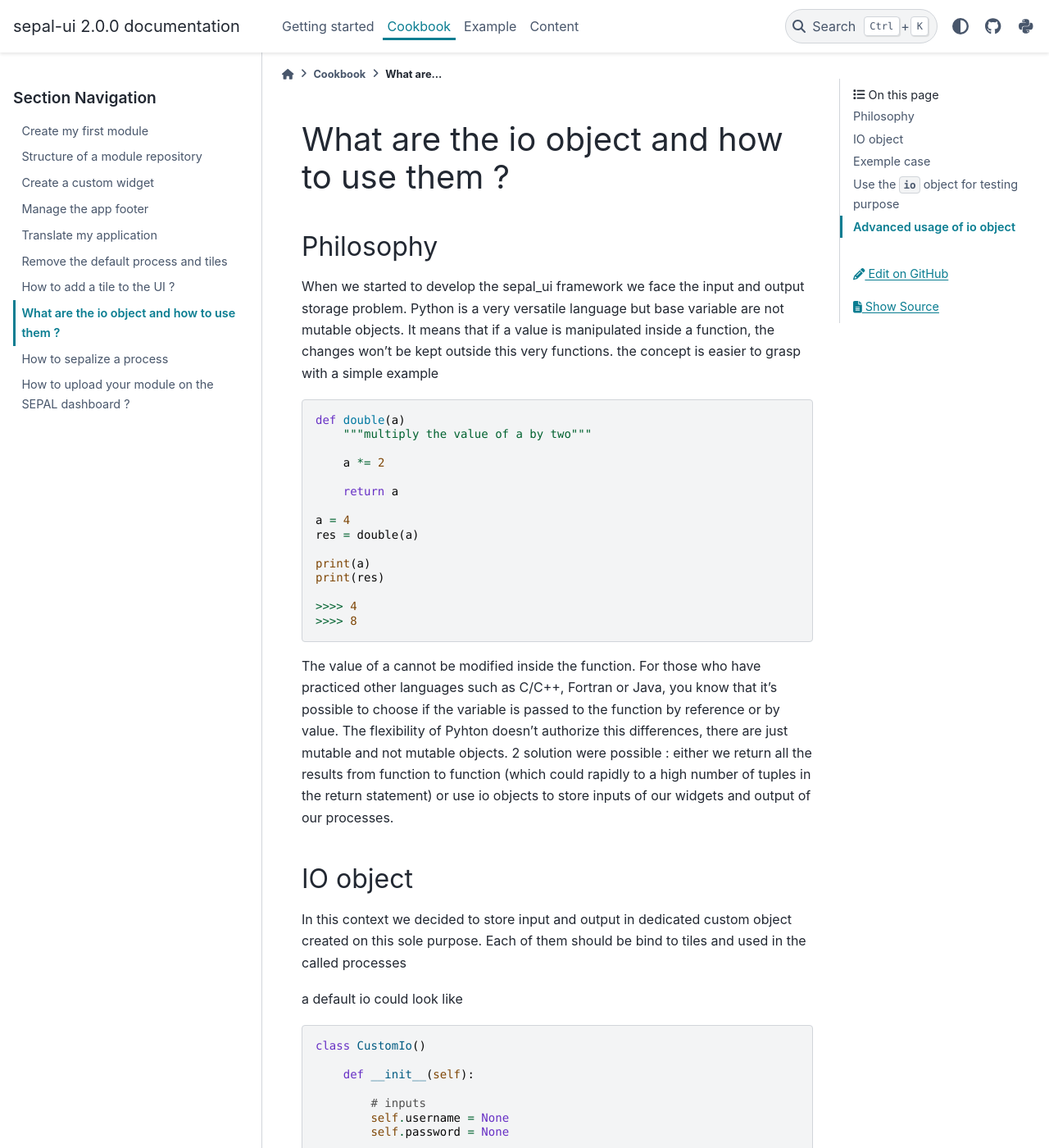
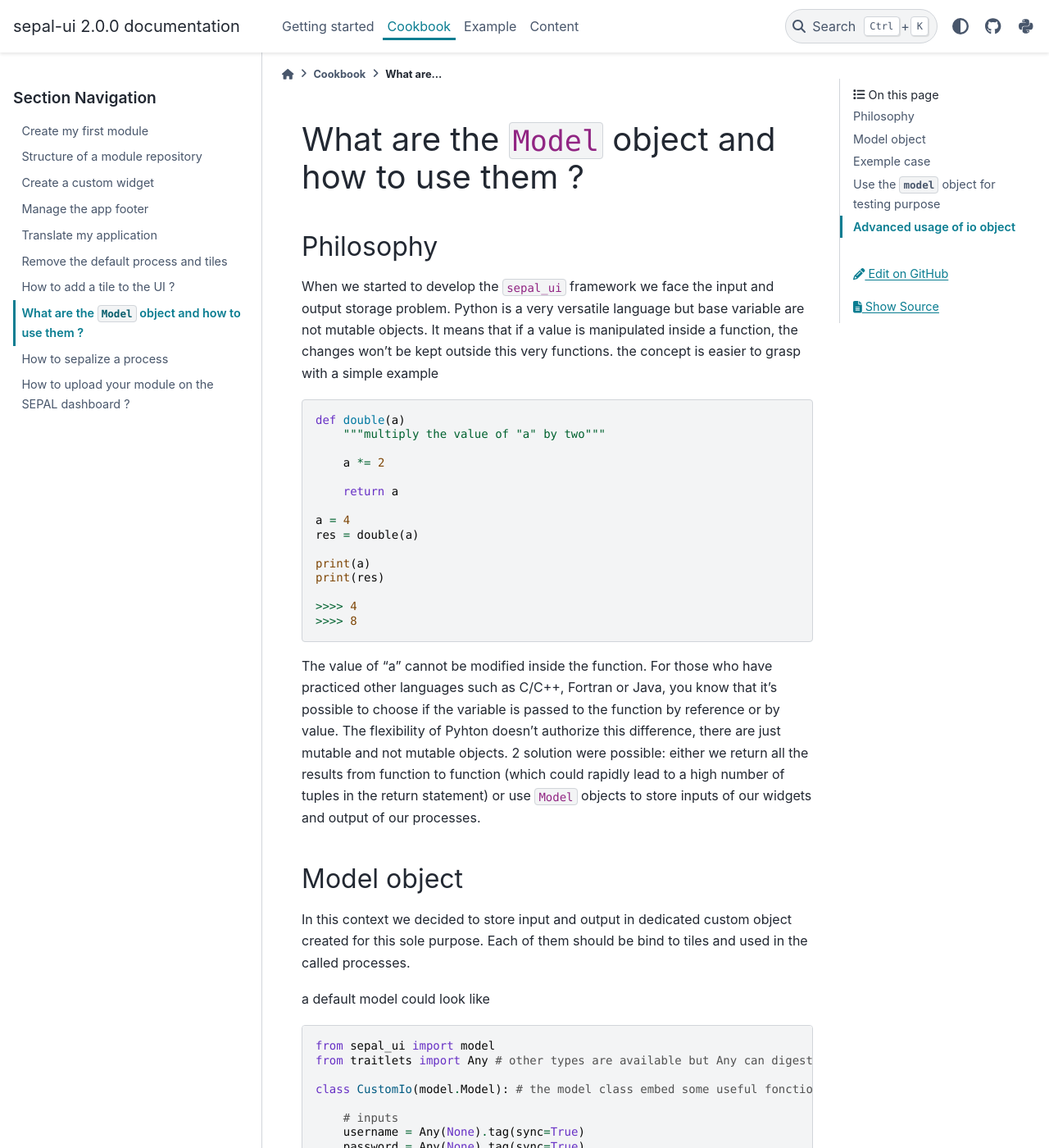
Before and after one commit to openforis/sepal_ui, a Sphinx documentation site: the page built from docs/source/tutorials/io-design.rst, in a window 1280 px wide and 1400 px high. Shown: the whole window at 82% size. Built offline with Sphinx 7.4.7 and the PyData theme 0.15.4, drawn with Linux system fonts in a browser that asks for light colours; the version number is read from the project's files by our own code; some of the changed text lies outside the part shown.

Commit message:
update doc to v2.0.0 mainly removing all mentions of io

```diff
--- a/docs/source/tutorials/io-design.rst
+++ b/docs/source/tutorials/io-design.rst
@@ -1,16 +1,16 @@
-What are the io object and how to use them ?
-============================================
+What are the :code:`Model` object and how to use them ?
+=======================================================
 
 Philosophy
 ----------
 
-When we started to develop the sepal_ui framework we face the input and output storage problem. Python is a very versatile language but base variable are not mutable objects. It means that if a value is manipulated inside a function, the changes won't be kept outside this very functions.
+When we started to develop the :code:`sepal_ui` framework we face the input and output storage problem. Python is a very versatile language but base variable are not mutable objects. It means that if a value is manipulated inside a function, the changes won't be kept outside this very functions.
 the concept is easier to grasp with a simple example
 
 .. code-block:: python
 
     def double(a)
-        """multiply the value of a by two"""
+        """multiply the value of "a" by two"""
 
         a *= 2
 
@@ -25,31 +25,32 @@ the concept is easier to grasp with a simple example
     >>>> 4
     >>>> 8
 
-The value of a cannot be modified inside the function.
+The value of "a" cannot be modified inside the function.
 For those who have practiced other languages such as C/C++, Fortran or Java, you know that it's possible to choose if the variable is passed to the function by reference or by value.
-The flexibility of Pyhton doesn't authorize this differences, there are just mutable and not mutable objects.
-2 solution were possible : either we return all the results from function to function (which could rapidly to a high number of tuples in the return statement) or use io objects to store inputs of our widgets and output of our processes.
+The flexibility of Pyhton doesn't authorize this difference, there are just mutable and not mutable objects.
+2 solution were possible: either we return all the results from function to function (which could rapidly lead to a high number of tuples in the return statement) or use :code:`Model` objects to store inputs of our widgets and output of our processes.
 
-IO object
----------
+Model object
+------------
 
-In this context we decided to store input and output in dedicated custom object created on this sole purpose.
-Each of them should be bind to tiles and used in the called processes
+In this context we decided to store input and output in dedicated custom object created for this sole purpose.
+Each of them should be bind to tiles and used in the called processes.
 
-a default io could look like
+a default model could look like
 
 .. code-block:: python
 
-    class CustomIo()
+    from sepal_ui import model
+    from traitlets import Any # other types are available but Any can digest anything
 
-        def __init__(self):
+    class CustomIo(model.Model): # the model class embed some useful fonction as 'export', 'import' and 'bind'
 
-            # inputs
-            self.username = None
-            self.password = None
+        # inputs
+        username = Any(None).tag(sync=True)
+        password = Any(None).tag(sync=True)
 
-            # output
-            self.connection_url
+        # output
+        connection_url = Any(None).tag(sync=True)
 
 
 And that's all !
@@ -57,19 +58,25 @@ And that's all !
 Exemple case
 ------------
 
-We will here describe a complete example of the usage of an io.
+We will here describe a complete example of the usage of a model.
 
-in a io component, I create my custom io
+in a model component, I create my custom :code:`Model`.
 
 .. code-block:: python
 
-    # component/io/my_io.py
+    # component/io/my_model.py
 
-    class MyIo()
+    from sepal_ui import model
+    from traitlets import Any
+
+    class MyModel(model.Model)
+
+        input = Any(None).tag(sync=True)
+        output = Any(None).tag(sync=True)
 
         def __init__(self, default_value = None):
+
             self.input = default_value
-            self.output = None
 
 I will also create a dummy script to use in my tile
 
@@ -77,13 +84,13 @@ I will also create a dummy script to use in my tile
 
     # component/scripts/double.py
 
-    def double(io):
+    def double(model):
 
-        return io.input * 2
+        return model.input * 2
 
-Now I can create a custom tile that will use the :code:`io` object as an input storage (linking :code:`io.input` to a slider).
-This :code:`io` will then be used in the :code:`_on_click` method of my tile.
-This function will modify the value of the :code:`io.output` attribute.
+Now I can create a custom tile that will use the :code:`MyModel` object as an input storage (linking :code:`my_model.input` to a slider).
+This :code:`MyModel` will then be used in the :code:`_on_click` method of my tile.
+This function will modify the value of the :code:`my_model.output` trait.
 
 .. code-block:: python
 
@@ -91,46 +98,44 @@ This function will modify the value of the :code:`io.output` attribute.
 
     import ipyvuetify as v
     from sepal_ui import sepalwidgets as sw
+    from sepal_ui.scripts.utils import loading_button
 
     from component.scripts import *
 
     class MyTile(sw.Tile):
 
-        def __init__(self, io, **kwargs):
+        def __init__(self, model, **kwargs):
 
-            self.io = io # save the io as an attribute of the tile
             self.slider = v.Slider()
-            self.output = sw.Alert().bind(self.slider, self.io, 'input')
-            self.btn = sw.Btn()
+            self.model = model.bind(self.slider, 'input') # save the model as an attribute of the tile
 
-            super()._init__('my_tile', 'Tile title', [self.slider], self.btn, self.output)
+            super()._init__('my_tile', 'Tile title', [self.slider], sw.Btn(), sw.Alert())
 
             self.btn.on_event('click', self._on_click)
 
+        @loading_button()
         def _on_click(self, widget, data, event):
 
-            widget.toggle_loading()
-            self.output = io.double(io)
-            widget.toggle_loading()
+            self.model.output = io.double(io)
 
             return
 
-Now let's test our code in situation. W'll gather everything in a partial layout and see how the io object is changed persistently by the tile function
+Now let's test our code in situation. W'll gather everything in a partial layout and see how the model object is changed persistently by the tile function
 
 .. code-block:: python
 
     # double_ui.ipynb
 
-    from component import io
+    from component import model
     from component import tile
 
-    my_io = MyIo(default_value = 5)
-    my_tile = MyTile(my_io)
+    my_model = MyModel(default_value = 5)
+    my_tile = MyTile(my_model)
 
-    # fake the bahviour of the btn
-    my_tile.btn.fire_event('click')
+    # fake the behaviour of the btn
+    my_tile.btn.fire_event('click', None)
 
-    print(my_io.__dict__)
+    print(my_model.__dict__['_trait_values'])
 
     >>>
     {
@@ -140,26 +145,26 @@ Now let's test our code in situation. W'll gather everything in a partial layout
 
 The output have been persistently modified and can be used in other tiles in the final process built in :code:`ui.ipynb` or :code:`no_ui.ipynb`
 
-Use the :code:`io` object for testing purpose
----------------------------------------------
+Use the :code:`model` object for testing purpose
+------------------------------------------------
 
 When a new tile is created it can be bothering to launch the full app to gather all the information that we need to test our new component.
-A good practice is to use fake io object in the partial ui files to reproduce the output of a previous step.
+A good practice is to use faked model object in the partial ui files to reproduce the output of a previous step.
 
-let's assume that you process require 2 io object, a custom one and the :code:`aoi_io` object coming from the :code:`aoi_ui.ipynb`.
+let's assume that you process require 2 model object, a custom one and the :code:`aoi_model` object coming from the :code:`aoi_ui.ipynb`.
 
 .. code-block:: python
 
     # my_ui.ipynb
 
-    from component import io
+    from component import model
     from component import tile
 
-    my_io = MyIo()
-    my_tile = MyTile(my_io, aoi_io)
+    my_model = MyModel()
+    my_tile = MyTile(my_model, aoi_tile.view.model)
 
-Then to test your partial UI, you need a set :code:`aoi_io` object with a asset_id value.
-In its current state, your notebook will raise an error as :code:`aoi_io` is not set.
+Then to test your partial UI, you need a set :code:`aoi_tile` object with a asset_id value.
+In its current state, your notebook will raise an error as :code:`aoi_tile.view.model` is not set.
 You can add it in a debugging cell at the very beginning of the :code:`my_ui.ipynb`.
 
 .. code-block:: python
@@ -167,9 +172,9 @@ You can add it in a debugging cell at the very beginning of the :code:`my_ui.ipy
     # my_ui.ipynb
 
     # for debug only
-    from sepal_ui import aoi_io
+    from sepal_ui import aoi
 
-    aoi_io = aoi.AoiIo(default_asset = 'users/yourself/anAsset')
+    aoi_tile = aoi.Aoitile(asset = 'users/yourself/anAsset')
 
 Now you have a perfectly working stand-alone notebook to test your process
 
@@ -182,30 +187,36 @@ Now you have a perfectly working stand-alone notebook to test your process
 Advanced usage of io object
 ---------------------------
 
-io objects are Python objects so they can also embed specific methods to help you build a better app.
+model objects are Python objects so they can also embed specific methods to help you build a better app.
 
-In this framework the AOI selection is hard-coded in the :code:`AoiIo` object and the :code:`AoiTile` object.
-If you look at the documentation of the lib you'll see that :code:`AoiIo` has a lot of embedded useful method that you can call anywhere.
-with the :code:`AoiIo.get_aoi_ee` method, you can get the AOI corresponding ee object as a variable.
+In this framework the AOI selection is hard-coded in the :code:`AoiIModel` object and the :code:`AoiView` object.
+If you look at the documentation of the lib you'll see that :code:`AoiModel` has a lot of embedded useful method that you can call anywhere.
+e.g: with the :code:`AoiIo.total_bounds` method, you can get the AOI bounding box coordnates.
 
 .. code-block:: python
 
     from sepal_ui import aoi
-    aoi_io = aoi.AoiIo(default_asset = 'users/yourself/anAsset')
-    ee_object = aoi_io.get_aoi_ee()
+    aoi_model = aoi.AoiModel(asset = 'users/yourself/anAsset')
+    bb = aoi_io.total_bounds()
 
 
 In our previous example the double function is not a very useful scripts. instead we should have added it to the AOI member methods
 
-.. code:: python
+.. code-block:: python
 
-    # component/io/my_io.py
+    # component/io/my_model.py
 
-    class MyIo()
+    from sepal_ui import model
+    from traitlets import Any
+
+    class MyModel(model.Model)
+
+        input = Any(None).tag(sync=True)
+        output = Any(None).tag(sync=True)
 
         def __init__(self, default_value = None):
+
             self.input = default_value
-            self.output = None
 
         def double(self):
 
```
Also changed, not shown: docs/source/tutorials/add-tile.rst (+9 -15 lines), docs/source/tutorials/custom-widget.rst (+12 -45 lines), docs/source/tutorials/sepalize.rst (+54 -65 lines), docs/source/tutorials/structure.rst (+6 -5 lines).
